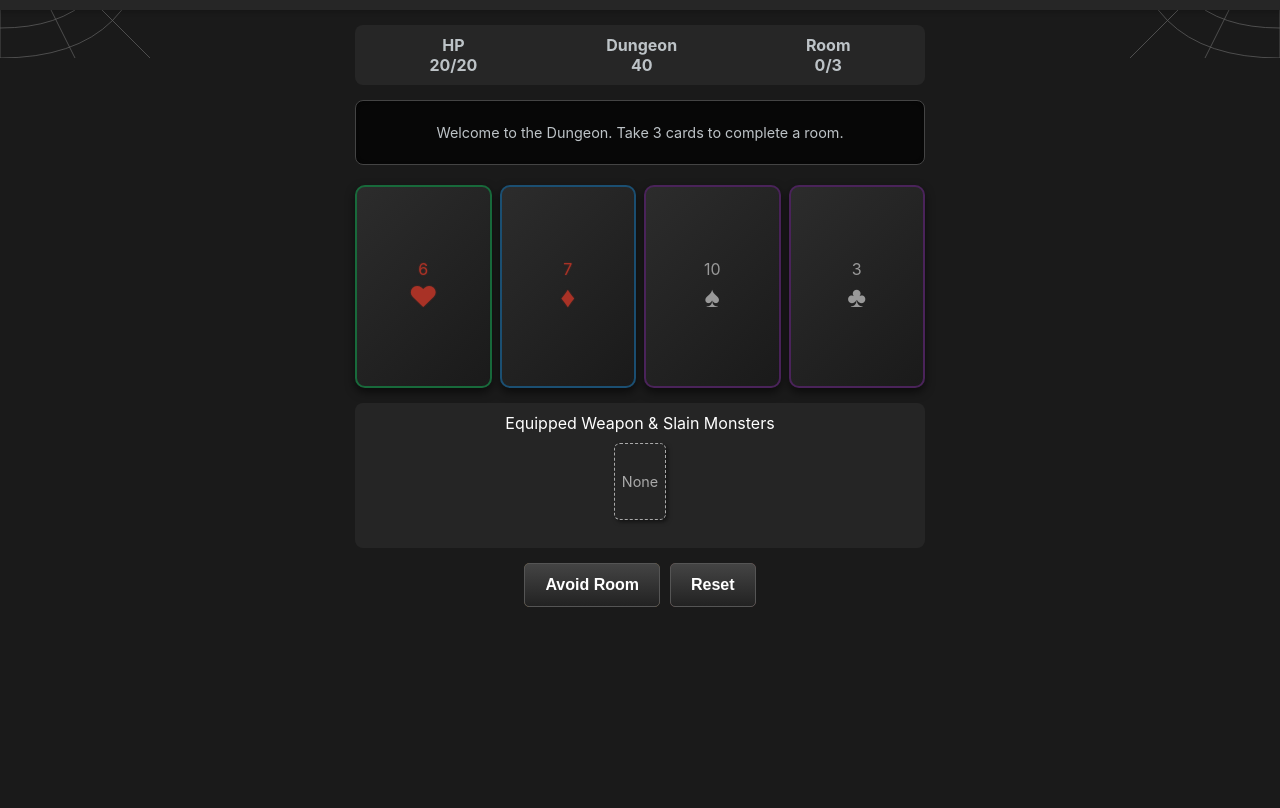
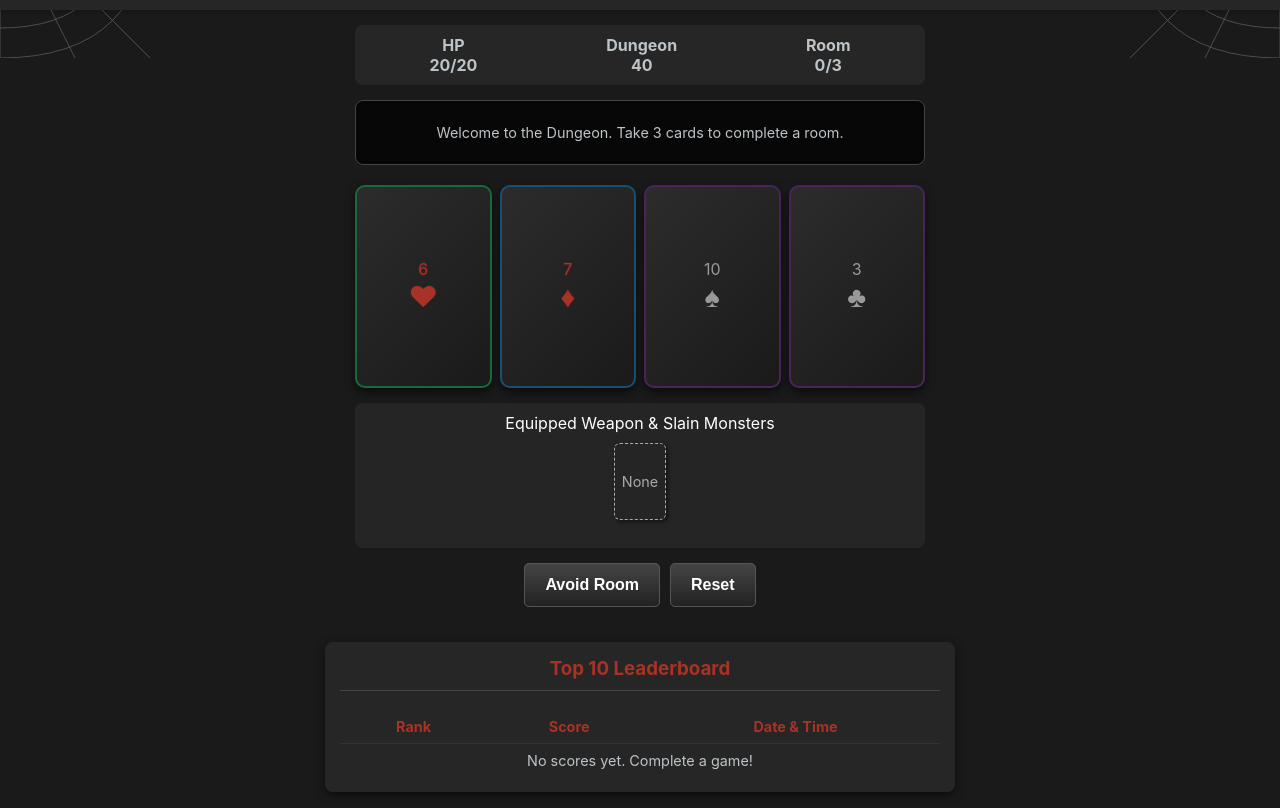
Before and after one commit to carlo-colombo/static-tools, a plain HTML site: page scoundrel/index.html in a window 1280 px wide. Shown: the part 92-900 px from the top of the page. Before the commit the page ends 800 px from the top, so only its background shows below. Drawn offline with Linux system fonts and the light colour scheme.

Commit message:
Add Top 10 Leaderboard to Scoundrel Game
This PR adds a Top 10 leaderboard to the Scoundrel game. The leaderboard tracks player scores along with the date and time they were achieved, persisting them across sessions using `localStorage`. It is displayed at the bottom of the game page and styled to be consistent with the existing aesthetic.

Key changes:
- New `leaderboard-container` in `scoundrel/index.html`.
- CSS styling for the leaderboard table and its elements.
- Logic to save the top 10 scores, sorted by score and then by date.
- Automatic rendering of the leaderboard on page load and at the end of each game.

---
*PR created automatically by Jules for task [4177979797102034493](https://jules.google.com/task/4177979797102034493) started by @carlo-colombo*

```diff
--- a/scoundrel/index.html
+++ b/scoundrel/index.html
@@ -287,6 +287,50 @@
 
 
         .hidden { display: none !important; }
+
+        #leaderboard-container {
+            width: 100%;
+            max-width: 600px;
+            margin: 20px auto;
+            padding: 15px;
+            background-color: var(--stats-bg);
+            border-radius: 8px;
+            box-shadow: 0 4px 10px rgba(0,0,0,0.5);
+            color: var(--stats-text);
+            text-align: center;
+        }
+
+        #leaderboard-container h3 {
+            margin-top: 0;
+            color: var(--accent-color);
+            border-bottom: 1px solid #444;
+            padding-bottom: 10px;
+        }
+
+        #leaderboard-table {
+            width: 100%;
+            border-collapse: collapse;
+            margin-top: 10px;
+            font-size: 0.9rem;
+        }
+
+        #leaderboard-table th, #leaderboard-table td {
+            padding: 8px;
+            border-bottom: 1px solid #333;
+        }
+
+        #leaderboard-table th {
+            color: var(--accent-color);
+            font-weight: bold;
+        }
+
+        #leaderboard-table tr:last-child td {
+            border-bottom: none;
+        }
+
+        #leaderboard-table tr:hover {
+            background-color: rgba(255, 255, 255, 0.05);
+        }
     </style>
 </head>
 <body>
@@ -334,6 +378,22 @@
             <p id="modal-score" style="font-weight: bold; font-size: 1.4rem;"></p>
             <button id="play-again-btn">New Game</button>
         </div>
+    </div>
+
+    <div id="leaderboard-container">
+        <h3>Top 10 Leaderboard</h3>
+        <table id="leaderboard-table">
+            <thead>
+                <tr>
+                    <th>Rank</th>
+                    <th>Score</th>
+                    <th>Date & Time</th>
+                </tr>
+            </thead>
+            <tbody id="leaderboard-body">
+                <!-- Scores will be injected here -->
+            </tbody>
+        </table>
     </div>
 
     <script>
@@ -533,6 +593,7 @@
             document.getElementById('game-over-modal').style.display = 'none';
             updateUI();
             setMessage(gameState.message);
+            renderLeaderboard();
         }
 
         function drawRoom() {
@@ -663,6 +724,39 @@
             document.getElementById('modal-msg').textContent = msg;
             document.getElementById('modal-score').textContent = `Score: ${score}`;
             document.getElementById('game-over-modal').style.display = 'flex';
+            saveScore(score);
+            renderLeaderboard();
+        }
+
+        function saveScore(score) {
+            const scores = JSON.parse(localStorage.getItem('scoundrel-leaderboard') || '[]');
+            const date = new Date().toLocaleString();
+            scores.push({ score, date });
+            // Sort by score descending, then by date descending
+            scores.sort((a, b) => b.score - a.score || new Date(b.date) - new Date(a.date));
+            const top10 = scores.slice(0, 10);
+            localStorage.setItem('scoundrel-leaderboard', JSON.stringify(top10));
+        }
+
+        function renderLeaderboard() {
+            const scores = JSON.parse(localStorage.getItem('scoundrel-leaderboard') || '[]');
+            const tbody = document.getElementById('leaderboard-body');
+            tbody.innerHTML = '';
+
+            if (scores.length === 0) {
+                tbody.innerHTML = '<tr><td colspan="3">No scores yet. Complete a game!</td></tr>';
+                return;
+            }
+
+            scores.forEach((entry, index) => {
+                const tr = document.createElement('tr');
+                tr.innerHTML = `
+                    <td>${index + 1}</td>
+                    <td>${entry.score}</td>
+                    <td>${entry.date}</td>
+                `;
+                tbody.appendChild(tr);
+            });
         }
 
         function completeTurn() {
```
